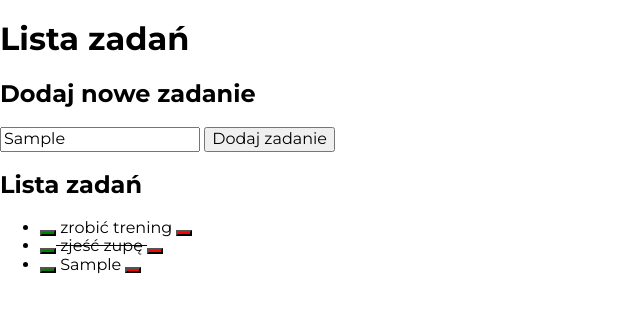
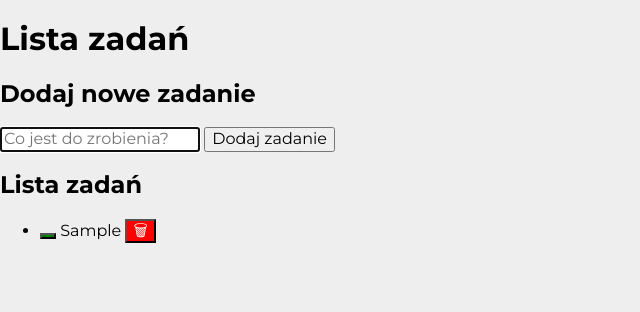
Before and after one commit to BartoszBorzecki/My_to_do_list, a plain HTML site: page index.html in a window 1280 px wide. Both pictures are taken after typing "Sample" into the empty fields and a click on the button "Dodaj zadanie". Shown: the whole page, without its empty margins (0-640 px from the left). Drawn offline with nearby package versions, Linux system fonts and the light colour scheme.

Commit message:
new styles added html and js modified

```diff
--- a/css/form.css
+++ b/css/form.css
@@ -0,0 +1,16 @@
+.list__item {
+    text-decoration: none;
+}
+
+.list__item--done {
+    text-decoration: line-through;
+}
+
+.task__button {
+    background-color: green;
+    color: white;
+}
+
+.task__button--remove {
+    background-color: red;
+}
--- a/css/style.css
+++ b/css/style.css
@@ -8,20 +8,5 @@ html {
 
 .body {
     font-family: 'Montserrat', sans-serif;
+    background-color: #eee;
 }
-
-.list__item {
-    text-decoration: none;
-}
-
-.list__item--done {
-    text-decoration: line-through;
-}
-
-.remove {
-    background-color: red;
-}
-
-.done {
-    background-color: green;
-}
--- a/index.html
+++ b/index.html
@@ -28,7 +28,7 @@
         <section>
             <h2>Dodaj nowe zadanie</h2>
             <form class="js-form">
-                <input class="js-newTask" autofocus placeholder="Co jest do zrobienia?">
+                <input class="js-newTask" autofocus required placeholder="Co jest do zrobienia?">
                 <button>Dodaj zadanie</button>
             </form>
         </section>
--- a/js/script.js
+++ b/js/script.js
@@ -1,14 +1,5 @@
 {
-    const tasks = [
-        {
-            content: "zrobić trening",
-            done: false,
-        },
-        {
-            content: "zjeść zupę",
-            done: true,
-        },
-    ];
+    const tasks = [];
 
 
     const addNewTask = (newTaskContent) => {
@@ -52,9 +43,11 @@
         for (const task of tasks) {
             htmlString += `
             <li class="list__item ${task.done ? "list__item--done" : ""}">
-            <button class="done js-done"></button>
-            ${task.content}
-            <button class="remove js-remove"></button>
+             <button class="task__button js-done">
+             ${task.done ? "✔" : ""}
+             </button>
+             ${task.content}
+             <button class="task__button task__button--remove js-remove"> 🗑 </button>
             </li>
             `;
         };
@@ -68,11 +61,15 @@
     const onFormSubmit = (event) => {
         event.preventDefault();
 
-        const newTaskContent = document.querySelector(".js-newTask").value.trim();
+        const newTaskElement = document.querySelector(".js-newTask");
+        const newTaskContent = newTaskElement.value.trim();
 
         if (newTaskContent === "") {
             return;
         }
+
+        newTaskElement.value = "";
+        newTaskElement.focus();
 
         addNewTask(newTaskContent);
     };
```
